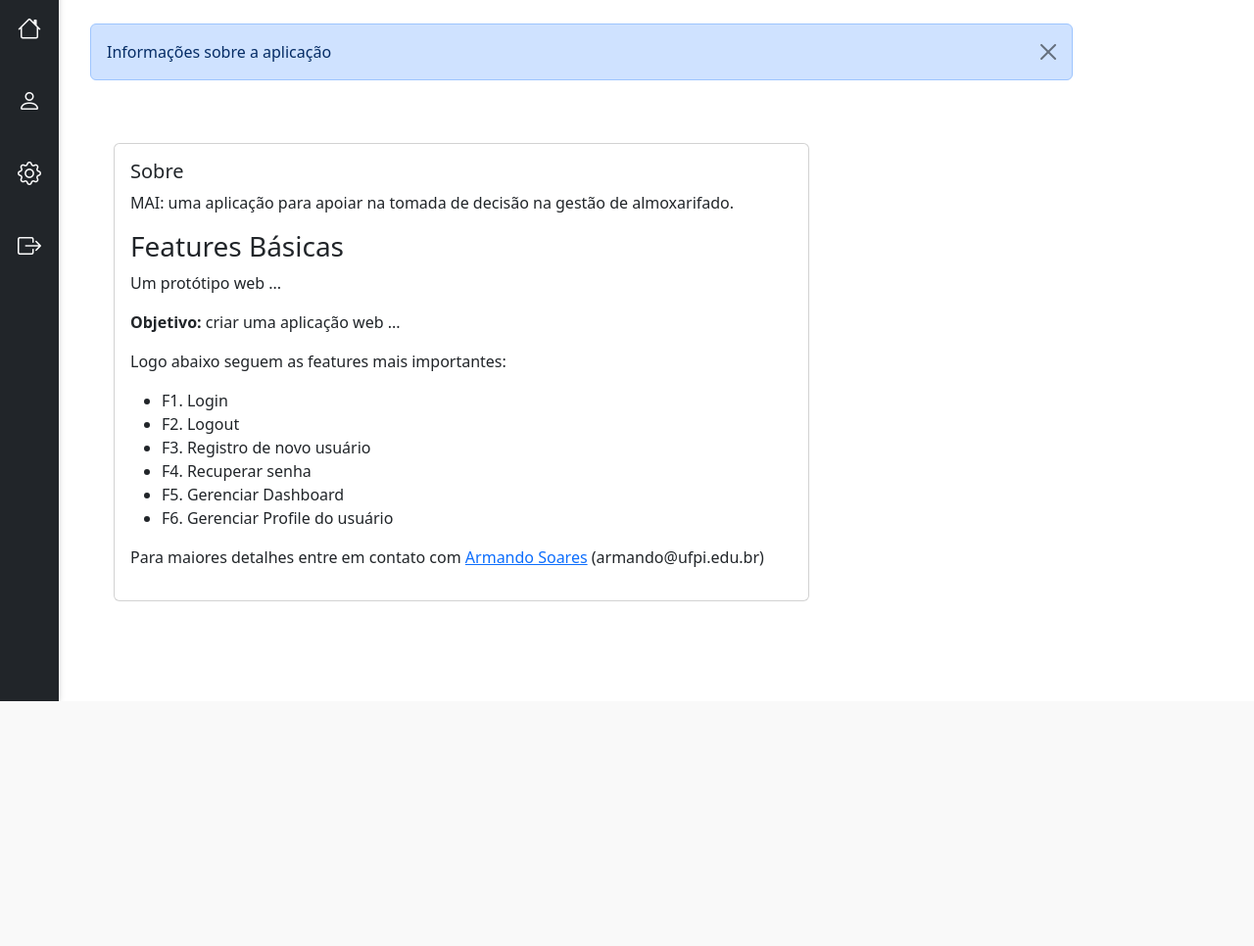
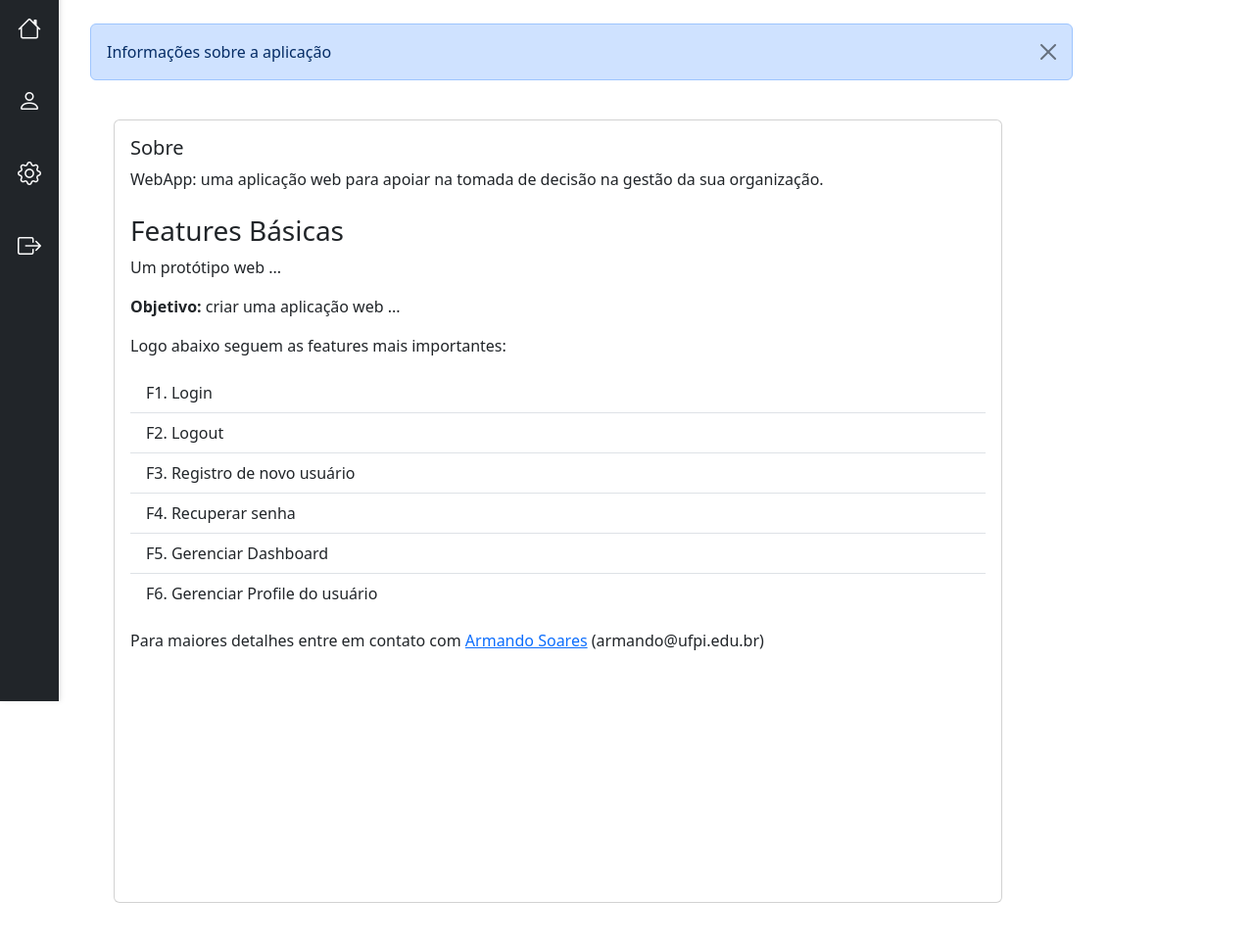
Before and after one commit to armandossrecife/my_front, a Flask app: page /sobre in a window 1280 px wide. Shown: the part 84-1050 px from the top of the page at 98% size. Before the commit the page ends 800 px from the top, so only its background shows below. Run offline with Flask 3, Linux system fonts and the light colour scheme; the visitor is signed in with stand-in values (Sample User, id 1); parts of the project's set-up code (start-up, migrations or seed data) failed here and were passed over.

Commit message:
Ajustes nas telas para auto-dimensionamento de altura e largura no container pai

```diff
--- a/requirements.txt
+++ b/requirements.txt
@@ -8,3 +8,7 @@ plotly
 xmltodict
 dotenv
 config
+flask_login
+Flask-SQLAlchemy
+Flask-WTF
+email_validator
--- a/templates/base.html
+++ b/templates/base.html
@@ -8,7 +8,7 @@
         <!-- Bootstrap Icons -->
         <link href="https://cdn.jsdelivr.net/npm/bootstrap-icons@1.10.0/font/bootstrap-icons.css" rel="stylesheet">
         <!-- Custom CSS -->
-        <link rel="stylesheet" href="{{ url_for('static', filename='styles.css') }}">
+        <link rel="stylesheet" href="static/styles.css">
         <!-- Bootstrap 5 JS -->
         <script src="https://cdn.jsdelivr.net/npm/bootstrap@5.3.0/dist/js/bootstrap.bundle.min.js"></script>
 
--- a/templates/dashboard/sobre.html
+++ b/templates/dashboard/sobre.html
@@ -11,39 +11,43 @@
         {% endif %}
         {% endfor %}
 
-        <div class="container-fluid mt-4">
-            <div class="row">
-
-                <div class="col-md-9">
-                    <div class="row">
-                        <!-- Sobre a Aplicacao MAI -->
-                        <div class="col">
-                            <div class="card">
+        <div class="container-fluid vh-100">
+            <div class="row h-100 w-100">
+                <!-- Main Content Column -->
+                <div class="col-md-9 h-100 w-100">
+                    <div class="row h-100 w-100">
+                        <!-- About the Application -->
+                        <div class="col h-100 w-100">
+                            <div class="card h-100 w-100">
                                 <div class="card-body">
                                     <h5 class="card-title">Sobre</h5>
-                                    <p class="card-text">MAI: uma aplicação para apoiar na tomada de decisão na gestão de almoxarifado.</p>
-                                    <div>
+                                    <p class="card-text">WebApp: uma aplicação web para apoiar na tomada de decisão na gestão da sua organização.</p>
+
+                                    <!-- Features Section -->
+                                    <div class="mt-4">
                                         <h3>Features Básicas</h3>
                                         <p>Um protótipo web ...</p>
                                         <p><strong>Objetivo:</strong> criar uma aplicação web ...</p>
                                         <p>Logo abaixo seguem as features mais importantes:</p>
-                                        <ul>
-                                            <li>F1. Login</li>
-                                            <li>F2. Logout</li>
-                                            <li>F3. Registro de novo usuário</li>
-                                            <li>F4. Recuperar senha</li>
-                                            <li>F5. Gerenciar Dashboard</li>
-                                            <li>F6. Gerenciar Profile do usuário</li>
+
+                                        <!-- Features List -->
+                                        <ul class="list-group list-group-flush">
+                                            <li class="list-group-item">F1. Login</li>
+                                            <li class="list-group-item">F2. Logout</li>
+                                            <li class="list-group-item">F3. Registro de novo usuário</li>
+                                            <li class="list-group-item">F4. Recuperar senha</li>
+                                            <li class="list-group-item">F5. Gerenciar Dashboard</li>
+                                            <li class="list-group-item">F6. Gerenciar Profile do usuário</li>
                                         </ul>
-                                        <p>Para maiores detalhes entre em contato com <a href="https://www.linkedin.com/in/armandosoaressousa">Armando Soares</a> (armando@ufpi.edu.br)</p>
+
+                                        <!-- Contact Information -->
+                                        <p class="mt-3">Para maiores detalhes entre em contato com <a href="https://www.linkedin.com/in/armandosoaressousa" target="_blank">Armando Soares</a> (armando@ufpi.edu.br)</p>
                                     </div>
-
                                 </div>
                             </div>
                         </div>
                     </div>
                 </div>
-
             </div>
         </div>
 
```
Also changed, not shown: templates/dashboard/configuracoes.html (+6 -6 lines), templates/dashboard/profile.html (+6 -6 lines).
